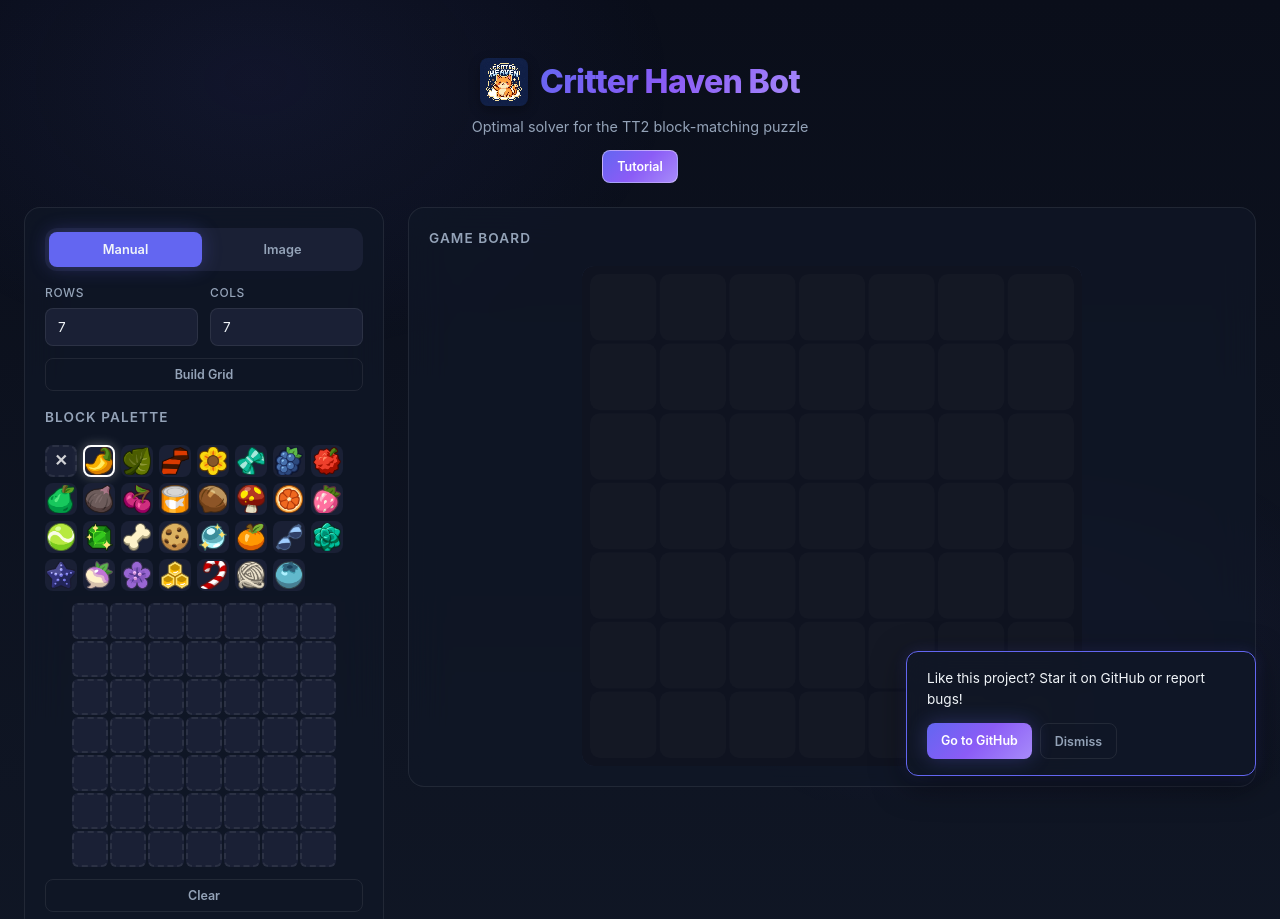
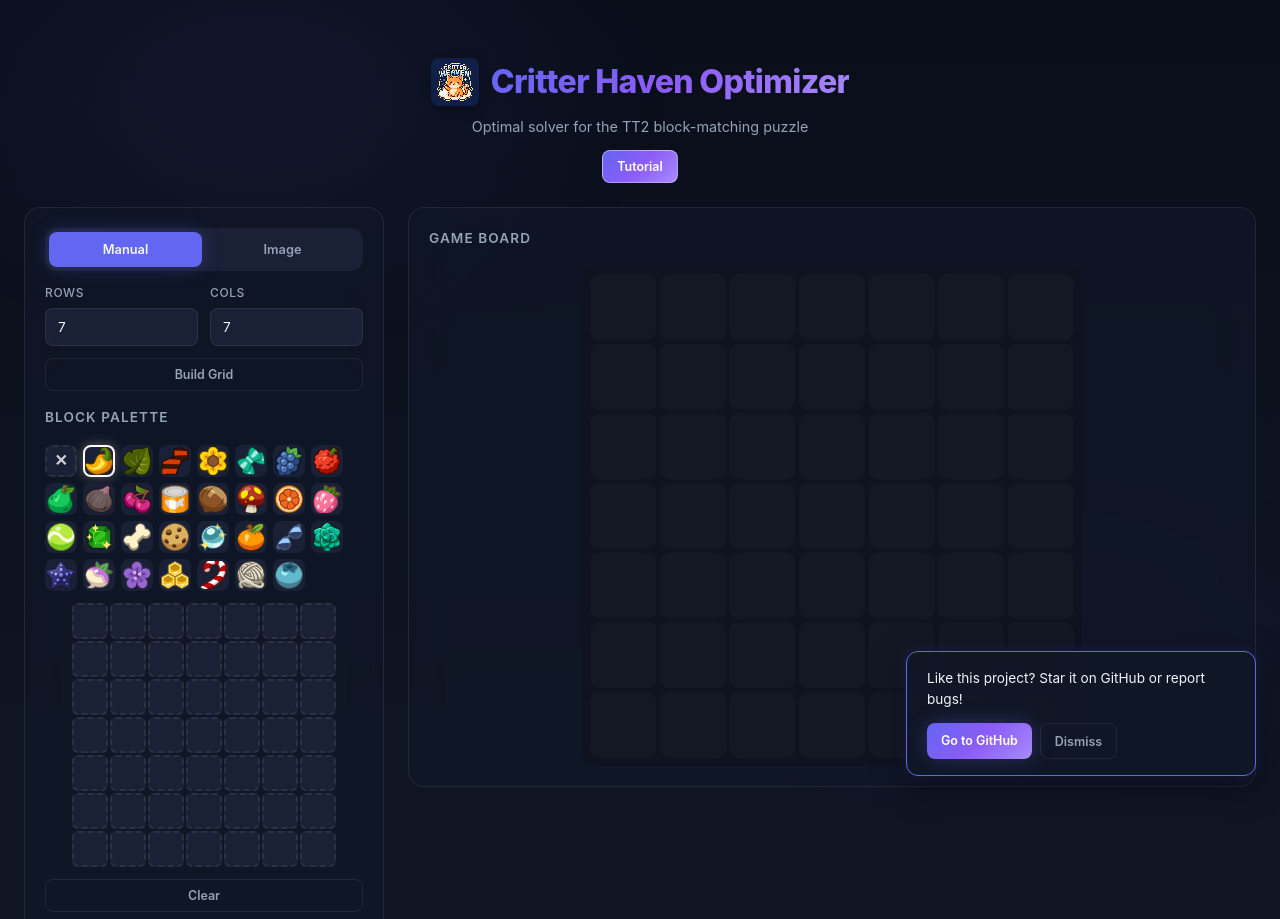
Before and after one commit to Jokskuyy/tap-titan-critter-haven, a plain HTML site: page index.html in a window 1280 px wide. Shown: the top 919 px of the page. Drawn offline with Linux system fonts and the light colour scheme.

Commit message:
Update index.html

```diff
--- a/index.html
+++ b/index.html
@@ -7,7 +7,7 @@
   <meta http-equiv="Content-Security-Policy"
     content="default-src 'self'; img-src 'self' data: blob:; script-src 'self' 'unsafe-inline'; style-src 'self' 'unsafe-inline' https://fonts.googleapis.com; font-src https://fonts.gstatic.com; worker-src 'self';">
   <meta name="description"
-    content="Critter Haven Bot — Optimal solver for the Tap Titans 2 block-matching puzzle minigame. Upload a screenshot or build your grid manually, and find the minimum taps to clear.">
+    content="Critter Haven Optimizer — Optimal solver for the Tap Titans 2 block-matching puzzle minigame. Upload a screenshot or build your grid manually, and find the minimum taps to clear.">
   <title>Critter Haven Optimizer — TT2 Puzzle Solver</title>
   <link rel="icon" type="image/png" href="imgs/logo.png">
   <link rel="stylesheet" href="css/style.css">
@@ -20,7 +20,7 @@
     <header>
       <div class="header-title-container">
         <img src="imgs/logo.png" alt="Critter Haven Logo" class="header-logo">
-        <h1>Critter Haven Bot</h1>
+        <h1>Critter Haven Optimizer</h1>
       </div>
       <p class="subtitle">Optimal solver for the TT2 block-matching puzzle</p>
       <div style="margin-top: 12px;">
```
